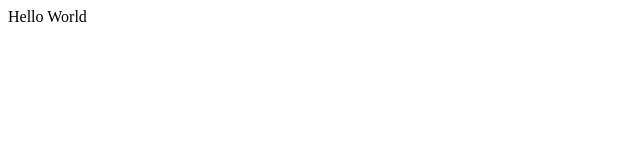
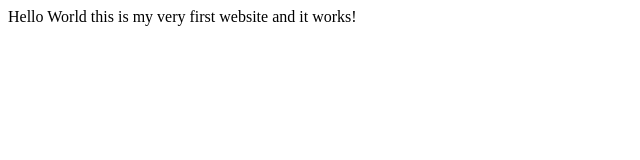
Before and after one commit to MichaelIseli/MichaelIseli.github.io, a plain HTML site: page index.html in a window 1280 px wide. Shown: the whole page, without its empty margins (0-640 px from the left). Drawn offline with Linux system fonts and the light colour scheme.

Commit message:
Update index.html

```diff
--- a/index.html
+++ b/index.html
@@ -4,5 +4,6 @@ Test
 </TITLE>
 <BODY>
 Hello World
+this is my very first website and it works!
 </BODY>
 </HTML>
```
